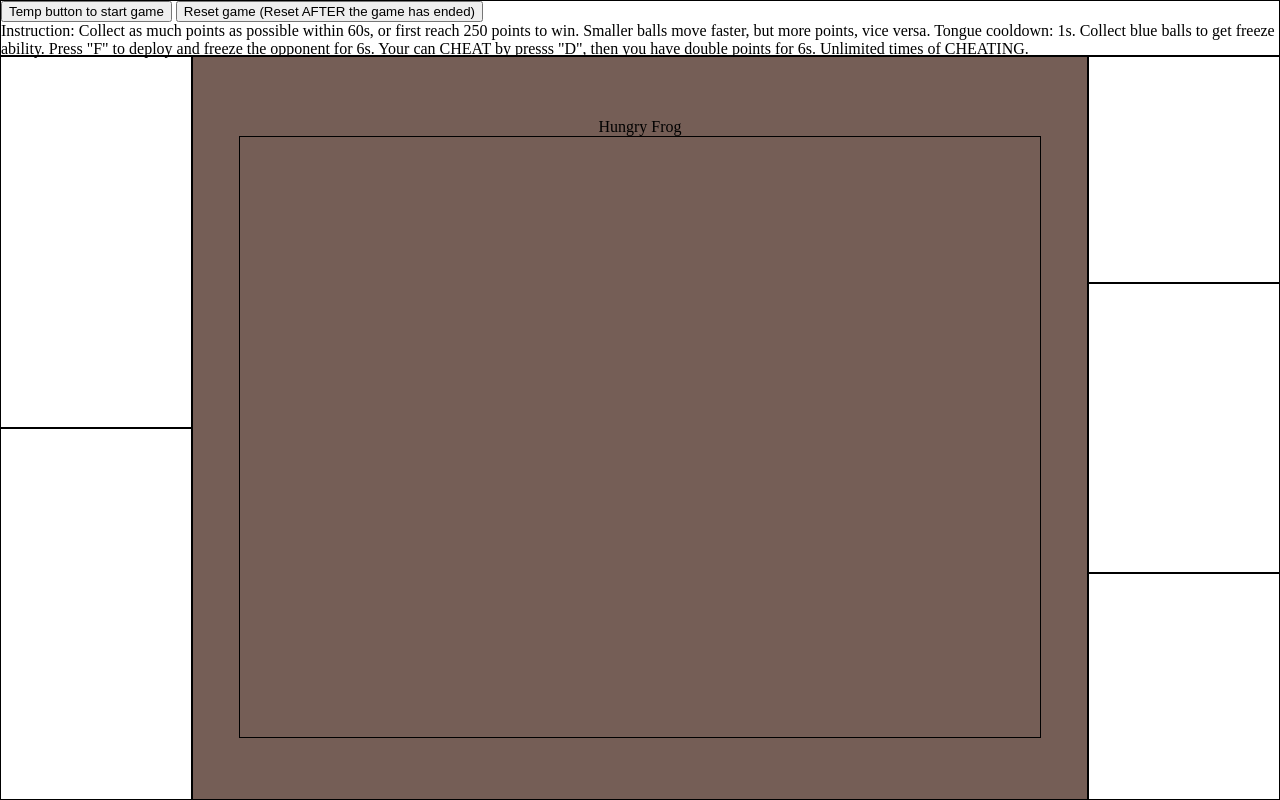
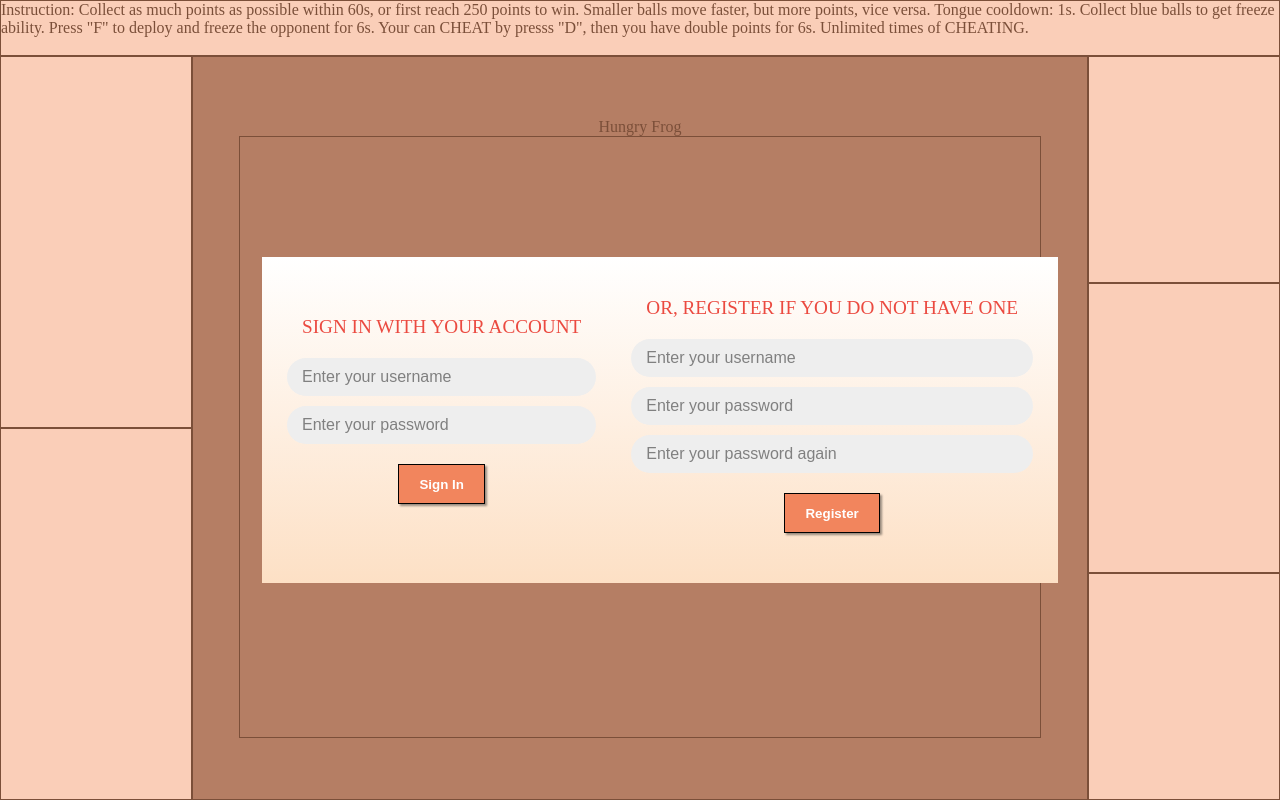
Before and after one commit to MarcusOKF/comp4021-24fall-gp33, a website: page public/index.html in a window 1280 px wide. Drawn offline with nearby package versions, Linux system fonts and the light colour scheme; no server answers.

Commit message:
sign in / register form

```diff
--- a/public/index.html
+++ b/public/index.html
@@ -10,12 +10,41 @@
 </head>
 <body>
 
+    <!-- Game Front Page -->
+    <div id="signin-overlay" class="overlay row">
+        <div class="content shadow row">
+            <form id="signin-form" class="col">
+                <div class="caption">SIGN IN WITH YOUR ACCOUNT</div>
+                <div class="spacer-0"></div>
+                <input id="signin-username" placeholder="Enter your username"></input>
+                <input id="signin-password" type="password" placeholder="Enter your password"></input>
+                <div class="spacer-0"></div>
+                <button type="submit">Sign In</button>
+                <div id="signin-message" class="warning center"></div>
+                <div class="spacer-grow"></div>
+            </form>
+
+            <div class="spacer-1"></div>
+
+            <form id="register-form" class="col">
+                <div class="caption">OR, REGISTER IF YOU DO NOT HAVE ONE</div>
+                <div class="spacer-0"></div>
+                <input id="register-username" maxlength="10" placeholder="Enter your username"></input>
+                <input id="register-password" type="password" placeholder="Enter your password"></input>
+                <input id="register-confirm" type="password" placeholder="Enter your password again"></input>
+                <div class="spacer-0"></div>
+                <button type="submit">Register</button>
+                <div id="register-message" class="warning center"></div>
+            </form>
+        </div>
+    </div>
+
     <!-- Game Play Page -->
     <div id="game-play-page">
         <section id="game-play-layout">
             <div id="game-play-header">
-                <button id="start-game-button">Temp button to start game</button>
-                <button id="reset-button">Reset game (Reset AFTER the game has ended)</button>
+                <!-- <button id="start-game-button">Temp button to start game</button>
+                <button id="reset-button">Reset game (Reset AFTER the game has ended)</button> -->
                 <div>
                     Instruction:
                     Collect as much points as possible within 60s, or first reach 250 points to win.
--- a/public/styles.css
+++ b/public/styles.css
@@ -6,6 +6,110 @@ body {
     height: 100vh;
     padding: 0;
     margin: 0;
+}
+
+
+/* Overlay */
+.overlay {
+	position: fixed;
+	left: 0;
+	top: 0;
+	width: 100%;
+	height: 100%;
+	background: rgba(245, 158, 114, 0.5);
+}
+.overlay .caption {
+	font-size: 120%;
+	color: #eb4a40;
+}
+.overlay .content {
+	background: linear-gradient(white, #fde0c5);
+}
+.warning {
+	font-weight: bold;
+	color: red;
+}
+
+/* Flexbox related */
+.row,
+.col {
+	display: flex;
+	align-items: center;
+	justify-content: center;
+	gap: 10px;
+	padding: 20px;
+}
+.col {
+	flex-direction: column;
+}
+.spacer-0 {
+	width: 0;
+	height: 0;
+}
+.spacer-1 {
+	width: 5px;
+	height: 5px;
+}
+.spacer-2 {
+	width: 10px;
+	height: 10px;
+}
+.spacer-grow {
+	flex-grow: 1;
+}
+
+/* Form related */
+form input,
+form select {
+	width: 100%;
+}
+input,
+select {
+	font-size: 1rem;
+	background: #eee;
+	border: none;
+	border-radius: 20px;
+	padding: 10px 15px;
+}
+input::placeholder,
+select {
+	color: gray;
+}
+button {
+	font-weight: bold;
+	height: 40px;
+	border: 1px solid black;
+	color: white;
+	background: #f2855d;
+	box-shadow: 2px 2px 2px rgb(0, 0, 0, 0.4);
+	padding: 0 20px;
+	transition: 1s background;
+	cursor: pointer;
+}
+button:hover {
+	background: #f8b58b;
+}
+button:active {
+	margin: 2px -2px -2px 2px;
+	box-shadow: 0px 0px;
+}
+button.icon {
+	height: inherit;
+	border: none;
+	border-radius: 2px;
+	background: none;
+	box-shadow: none;
+	padding: 3px 5px;
+	padding-top: 5px;
+}
+button.icon * {
+	color: white;
+}
+button.icon:hover {
+	background: #f8b58b;
+}
+button.icon:active {
+	margin: 2px -2px -2px 2px;
 }
 
 /* Game Play Page Layout */
```
